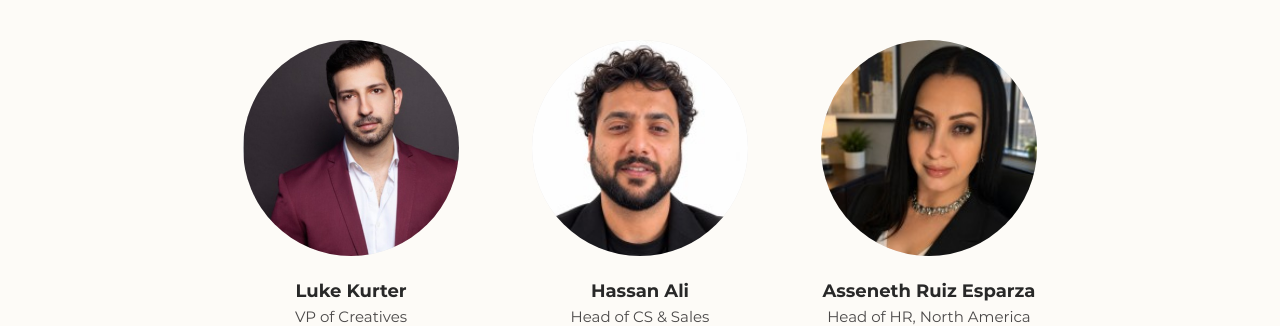
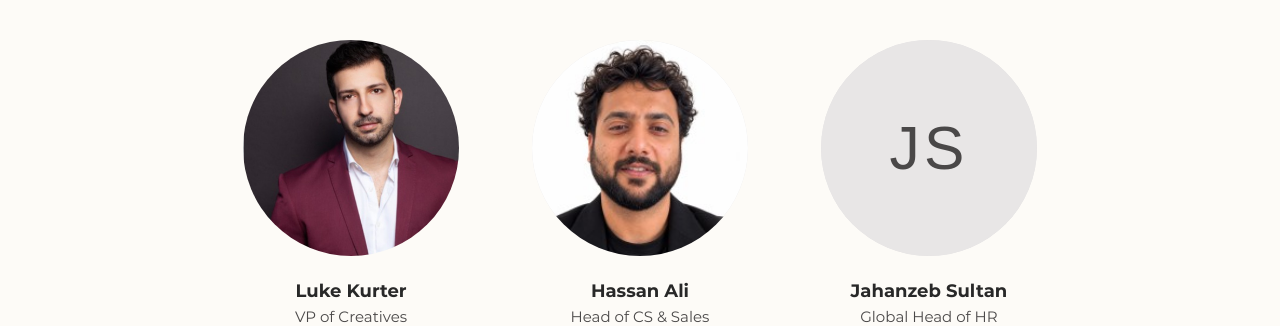
Before and after one commit to ahmad-kiani/nysonian-com, a plain HTML site: page team.html in a window 1280 px wide. Shown: the part 655-981 px from the top of the page. Drawn offline with Linux system fonts and the light colour scheme.

Commit message:
feat(team): replace Asseneth with Jahanzeb Sultan, Global Head of HR
Links his LinkedIn; initials placeholder until a headshot is available.

Co-Authored-By: Claude Opus 5.5 (1M context) <noreply@anthropic.com>

```diff
--- a/team.html
+++ b/team.html
@@ -75,10 +75,10 @@
         <p class="member__title">Head of CS &amp; Sales</p>
       </li>
       <li class="member">
-        <img class="member__photo" src="assets/img/team-asseneth-ruiz-esparza-li.jpg" width="200" height="200" loading="lazy" alt="">
-        <h2 class="member__name">Asseneth Ruiz Esparza</h2>
-        <a class="member__linkedin" href="https://www.linkedin.com/in/asseneth-ruiz-esparza-09b5073a3/" target="_blank" rel="noopener"><img src="assets/img/icon-linkedin-grey.webp" width="42" height="42" alt="Asseneth Ruiz Esparza on LinkedIn"></a>
-        <p class="member__title">Head of HR, North America</p>
+        <img class="member__photo" src="assets/img/team-jahanzeb-sultan.svg" width="200" height="200" loading="lazy" alt="">
+        <h2 class="member__name">Jahanzeb Sultan</h2>
+        <a class="member__linkedin" href="https://www.linkedin.com/in/jahanzeb-sultan-53516aaa/" target="_blank" rel="noopener"><img src="assets/img/icon-linkedin-grey.webp" width="42" height="42" alt="Jahanzeb Sultan on LinkedIn"></a>
+        <p class="member__title">Global Head of HR</p>
       </li>
     </ul>
   </main>
```
Also changed, not shown: assets/img/team-asseneth-ruiz-esparza-li.jpg (deleted), assets/img/team-jahanzeb-sultan.svg (added).
